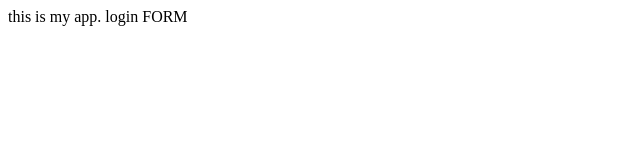
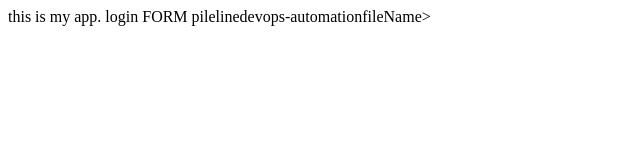
Before and after one commit to tulsibhalani110/myappsample, a plain HTML site: page index.html in a window 1280 px wide. Shown: the whole page, without its empty margins (0-640 px from the left). Drawn offline with Linux system fonts and the light colour scheme.

Commit message:
Update index.html

```diff
--- a/index.html
+++ b/index.html
@@ -5,5 +5,6 @@
 <body>
 this is my app.
 login FORM
+  <finalName>pilelinedevops-automation</finalName>fileName>
 </body>
 </html>
```
